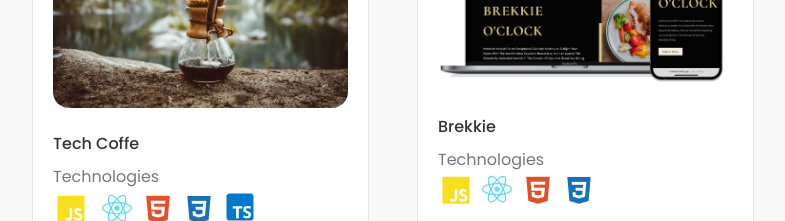
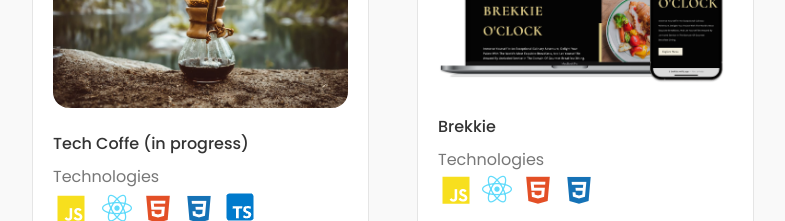
Before and after one commit to admartinbarcelo/portfolio-admartinbarcelo, a React (Vite) app: page / in a window 1280 px wide. Shown: the part 1140-1361 px from the top of the page, without its empty margins (247-1032 px from the left). Built offline with nearby package versions, Linux system fonts and the light colour scheme.

Commit message:
Update project title and social media link

```diff
--- a/src/components/Portfolio/Data.jsx
+++ b/src/components/Portfolio/Data.jsx
@@ -13,7 +13,7 @@ export const projectsData = [
   {
     id: 9,
     image: Work9,
-    title: "Tech Coffe",
+    title: "Tech Coffe (in progress)",
     category: "Frontend",
     // demoLink: '',
     repoLink: 'https://github.com/admartinbarcelo/Coffe-Blogg',
--- a/src/components/footer/Footer.jsx
+++ b/src/components/footer/Footer.jsx
@@ -44,7 +44,7 @@ function Footer() {
           </a>
 
           <a
-            href="https://www.instagram.com/admartinbarcelo/"
+            href="https://www.instagram.com/admartintech/"
             className="footer__social-link"
             target="_blank"
           >
--- a/src/components/home/Social.jsx
+++ b/src/components/home/Social.jsx
@@ -17,7 +17,7 @@ function Social() {
           <i className="uil uil-github-alt"></i>
         </a>
         <a
-          href="https://www.instagram.com/admartinbarcelo/"
+          href="https://www.instagram.com/admartintech/"
           className="home__social-icon"
           target="_blank"
         >
```
